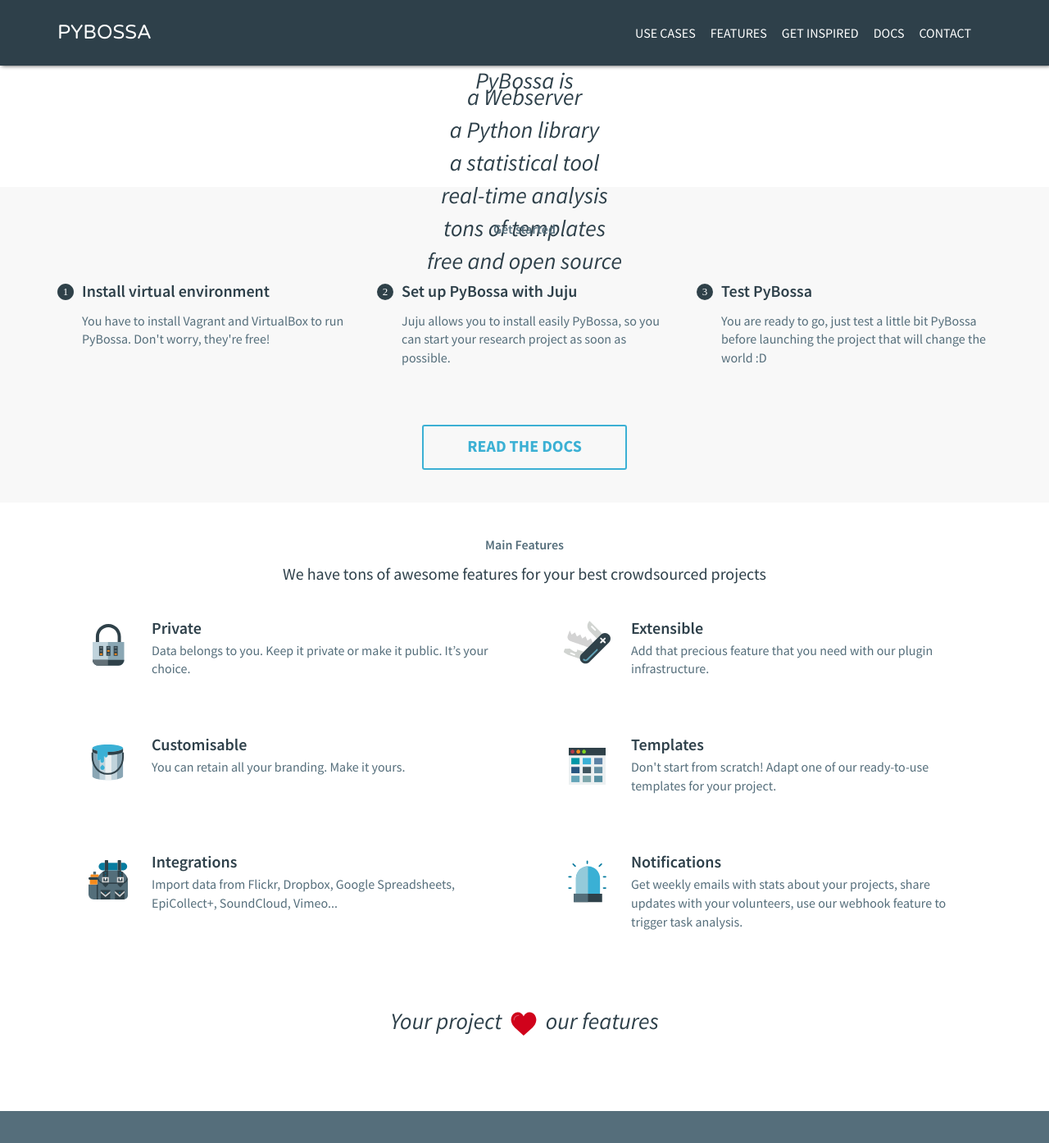
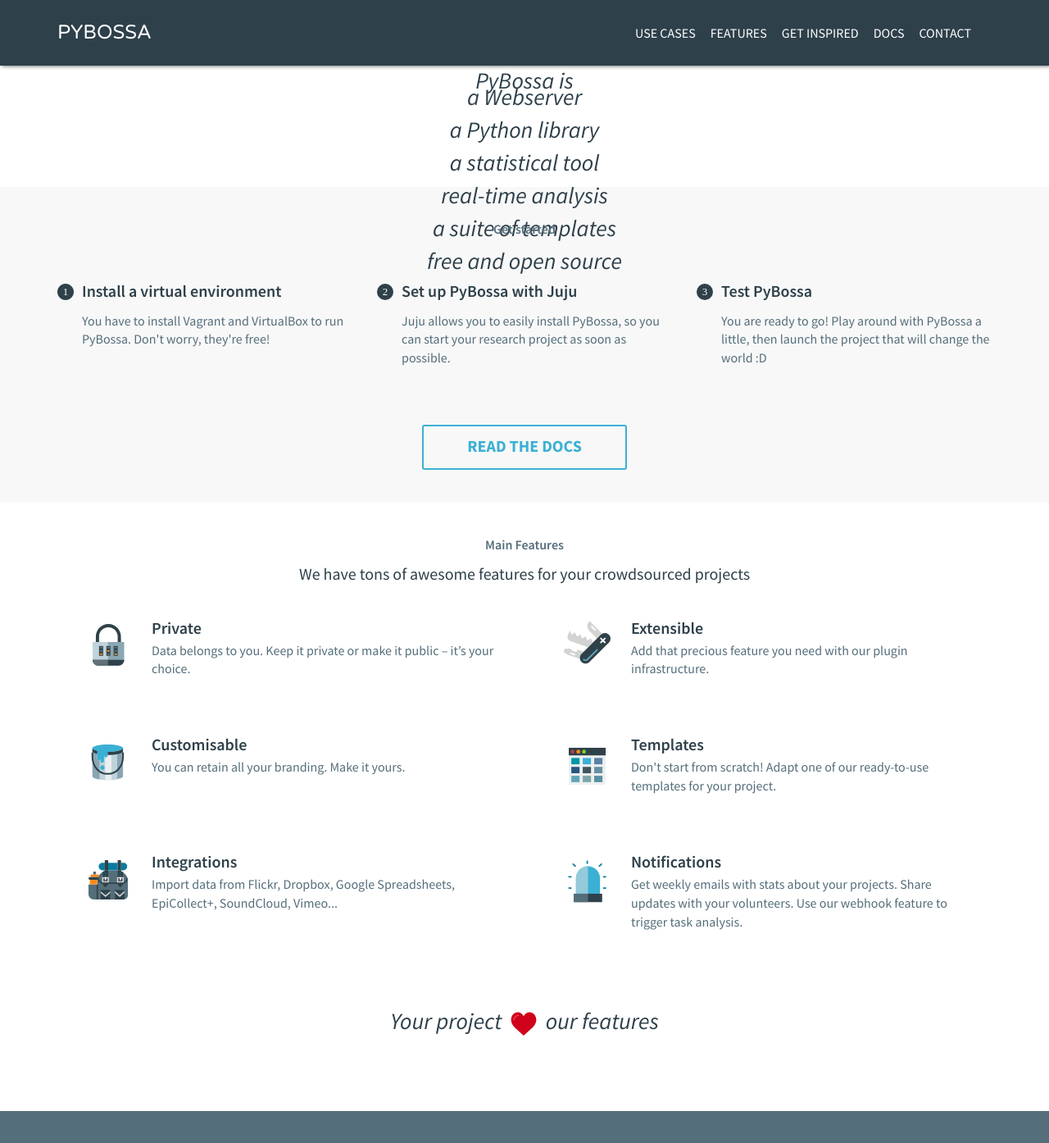
Before and after one commit to Scifabric/pybossa.github.io, a Jekyll site: the page built from index.html, in a window 1280 px wide and 1400 px high, scrolled down 604 px. Shown: the top 1394 px of the window at 82% size. Built offline with Jekyll 4.4.1, drawn with Linux system fonts in a browser that asks for light colours; nearby versions of some CDN libraries; Markdown is read by kramdown in place of the engine named in the settings; a style sheet for code colours, icons or effects is not loaded; some of the changed text lies outside the part shown.

Commit message:
Homepage edits
Home page edits. PyBossa footer should be changed: can’t to can not.

```diff
--- a/index.html
+++ b/index.html
@@ -8,8 +8,8 @@
 <div class="container-fluid opening">
     <div class="container">
         <h1>PYBOSSA</h1>
-        <h2>Free and Open Source. And priceless</h2>
-        <p class="lead">PYBOSSA is the ultimate crowdsourcing framework to analyze or enrich data<br/> that can’t be processed by machines alone.</p>
+        <h2>Free, Open Source and Priceless</h2>
+        <p class="lead">PYBOSSA is the ultimate crowdsourcing framework to analyse or enrich data<br/> that can not be processed by machines alone.</p>
     </div>
 </div>
 
@@ -31,7 +31,7 @@
                         <div class="swiper-slide">a Python library</div>
                         <div class="swiper-slide">a statistical tool</div>
                         <div class="swiper-slide">real-time analysis</div>
-                        <div class="swiper-slide">tons of templates</div>
+                        <div class="swiper-slide">a suite of templates</div>
                         <div class="swiper-slide">free and open source</div>
                     </div>
                 </div>
@@ -55,7 +55,7 @@
                     </div>
 
                     <div class="media-body">
-                        <p class="list">Install virtual environment</p>
+                        <p class="list">Install a virtual environment</p>
                         <p class="list-text">You have to install Vagrant and VirtualBox to run PyBossa. Don't worry, they're free!</p>
                     </div>
                 </div>
@@ -69,7 +69,7 @@
 
                     <div class="media-body">
                         <p class="list">Set up PyBossa with Juju</p>
-                        <p class="list-text">Juju allows you to install easily PyBossa, so you can start your research project as soon as possible.</p>
+                        <p class="list-text">Juju allows you to easily install PyBossa, so you can start your research project as soon as possible.</p>
                     </div>
                 </div>
             </div>
@@ -82,8 +82,8 @@
 
                     <div class="media-body">
                         <p class="list">Test PyBossa</p>
-                        <p class="list-text">You are ready to go, just test a little bit PyBossa
-                before launching the project that will change the world :D</p>
+                        <p class="list-text">You are ready to go! Play around with PyBossa a little, then
+                 launch the project that will change the world :D</p>
                     </div>
                 </div>
             </div>
@@ -98,7 +98,7 @@
 </div>
 <div id="features-anchor" class="container features">
     <p class="title wow fadeInDown">Main Features</p>
-    <p class="claim wow fadeInDown">We have tons of awesome features for your best crowdsourced projects</p>
+    <p class="claim wow fadeInDown">We have tons of awesome features for your crowdsourced projects</p>
     <div class="row">
         <div class="col-sm-6 col-md-6">
             <div class="media wow fadeInUp">
@@ -108,7 +108,7 @@
 
                 <div class="media-body">
                     <h4 class="media-heading">Private</h4>
-                    <p class="media-description">Data belongs to you. Keep it private or make it public. It’s your choice.</p>
+                    <p class="media-description">Data belongs to you. Keep it private or make it public – it’s your choice.</p>
                 </div>
             </div>
         </div>
@@ -122,7 +122,7 @@
 
                 <div class="media-body">
                     <h4 class="media-heading">Extensible</h4>
-                    <p class="media-description">Add that precious feature that you need with our plugin infrastructure.</p>
+                    <p class="media-description">Add that precious feature you need with our plugin infrastructure.</p>
                 </div>
             </div>
         </div>
@@ -178,7 +178,7 @@
 
                 <div class="media-body">
                     <h4 class="media-heading">Notifications</h4>
-                    <p class="media-description">Get weekly emails with stats about your projects, share updates with your volunteers, use our webhook feature to trigger task analysis.</p>
+                    <p class="media-description">Get weekly emails with stats about your projects. Share updates with your volunteers. Use our webhook feature to trigger task analysis.</p>
                 </div>
             </div>
         </div>
```
